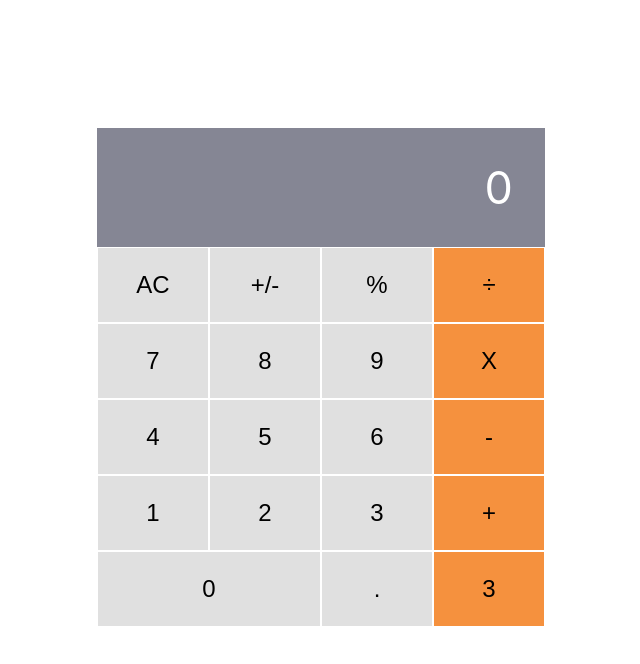
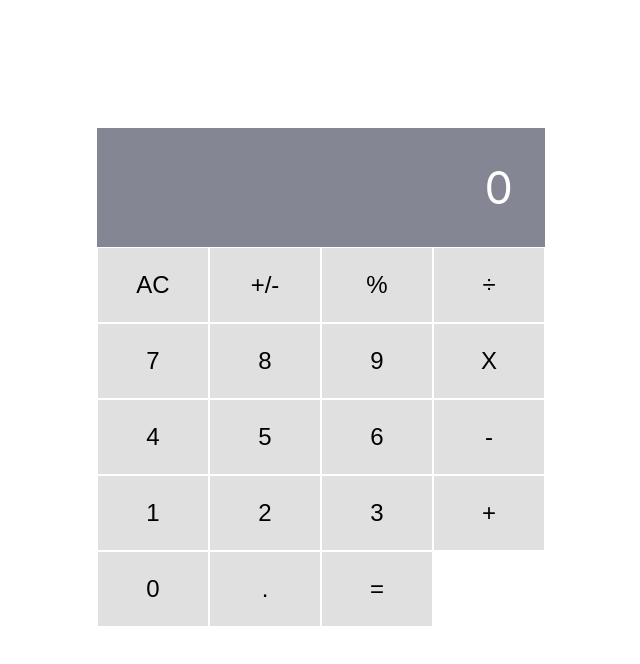
Before and after one commit to RolandM99/math-magicians, a React (Create React App) app: page / in a window 1280 px wide. Shown: the top 664 px of the page, without its empty margins (319-959 px from the left). Built offline with nearby package versions, Linux system fonts and the light colour scheme; the HTML template or start-up script is replaced by a standard one.

Commit message:
Update components directory for handle events

```diff
--- a/src/components/calculator.js
+++ b/src/components/calculator.js
@@ -1,36 +1,61 @@
 import React, { Component } from 'react';
+import InputButton from './input';
+import calculate from '../logic/calculate';
 import '../index.css';
 
 class Calculator extends Component {
   constructor(props) {
     super(props);
-    this.state = {};
+    this.state = {
+      total: null,
+      next: null,
+      operation: null,
+    };
   }
 
   render() {
+    const handleCursor = (clickName) => {
+      const name = clickName.target.innerText;
+      const { total, next, operation } = calculate(this.state, name);
+      this.setState({ total, next, operation });
+    };
+    const { total, next, operation } = this.state;
+
+    const display = () => {
+      if (next) {
+        return next;
+      }
+      if (operation) {
+        return operation;
+      }
+      if (total) {
+        return total;
+      }
+      return 0;
+    };
     return (
       <div className="main-container">
-        <div className="display">{0}</div>
+        <div className="display">{display()}</div>
         <div className="calculator-btn">
-          <input type="button" value="AC" className="c-btn" />
-          <input type="button" value="+/-" className="c-btn" />
-          <input type="button" value="%" className="c-btn" />
-          <input type="button" value="&divide;" className="c-btn orange" />
-          <input type="button" value="7" className="c-btn" />
-          <input type="button" value="8" className="c-btn" />
-          <input type="button" value="9" className="c-btn" />
-          <input type="button" value="X" className="c-btn orange" />
-          <input type="button" value="4" className="c-btn" />
-          <input type="button" value="5" className="c-btn" />
-          <input type="button" value="6" className="c-btn" />
-          <input type="button" value="-" className="c-btn orange" />
-          <input type="button" value="1" className="c-btn" />
-          <input type="button" value="2" className="c-btn" />
-          <input type="button" value="3" className="c-btn" />
-          <input type="button" value="+" className="c-btn orange" />
-          <input type="button" value="0" className="c-btn double" />
-          <input type="button" value="." className="c-btn" />
-          <input type="button" value="3" className="c-btn orange" />
+          <InputButton value="AC" className="c-btn" click={handleCursor} />
+          <InputButton value="+/-" className="c-btn" click={handleCursor} />
+          <InputButton value="%" className="c-btn" click={handleCursor} />
+          <InputButton value="÷" className="c-btn orange" click={handleCursor} />
+          <InputButton value="7" className="c-btn" click={handleCursor} />
+          <InputButton value="8" className="c-btn" click={handleCursor} />
+          <InputButton value="9" className="c-btn" click={handleCursor} />
+          <InputButton value="X" className="c-btn orange" click={handleCursor} />
+          <InputButton value="4" className="c-btn" click={handleCursor} />
+          <InputButton value="5" className="c-btn" click={handleCursor} />
+          <InputButton value="6" className="c-btn" click={handleCursor} />
+          <InputButton value="-" className="c-btn orange" click={handleCursor} />
+          <InputButton value="1" className="c-btn" click={handleCursor} />
+          <InputButton value="2" className="c-btn" click={handleCursor} />
+          <InputButton value="3" className="c-btn" click={handleCursor} />
+          <InputButton value="+" className="c-btn orange" click={handleCursor} />
+          <InputButton value="0" className="c-btn double" click={handleCursor} />
+          <InputButton value="." className="c-btn" click={handleCursor} />
+          <InputButton value="=" className="c-btn orange" click={handleCursor} />
         </div>
       </div>
     );
--- /dev/null
+++ b/src/components/input.js
@@ -0,0 +1,29 @@
+import PropTypes from 'prop-types';
+import { Component } from 'react';
+
+class InputButton extends Component {
+  constructor(props) {
+    super(props);
+    this.state = {};
+  }
+
+  render() {
+    const { value, click } = this.props;
+    return (
+      <button type="button" className="c-btn" onClick={click}>
+        {value}
+      </button>
+    );
+  }
+}
+
+InputButton.propTypes = {
+  value: PropTypes.string,
+  click: PropTypes.func.isRequired,
+};
+
+InputButton.defaultProps = {
+  value: '',
+};
+
+export default InputButton;
```
